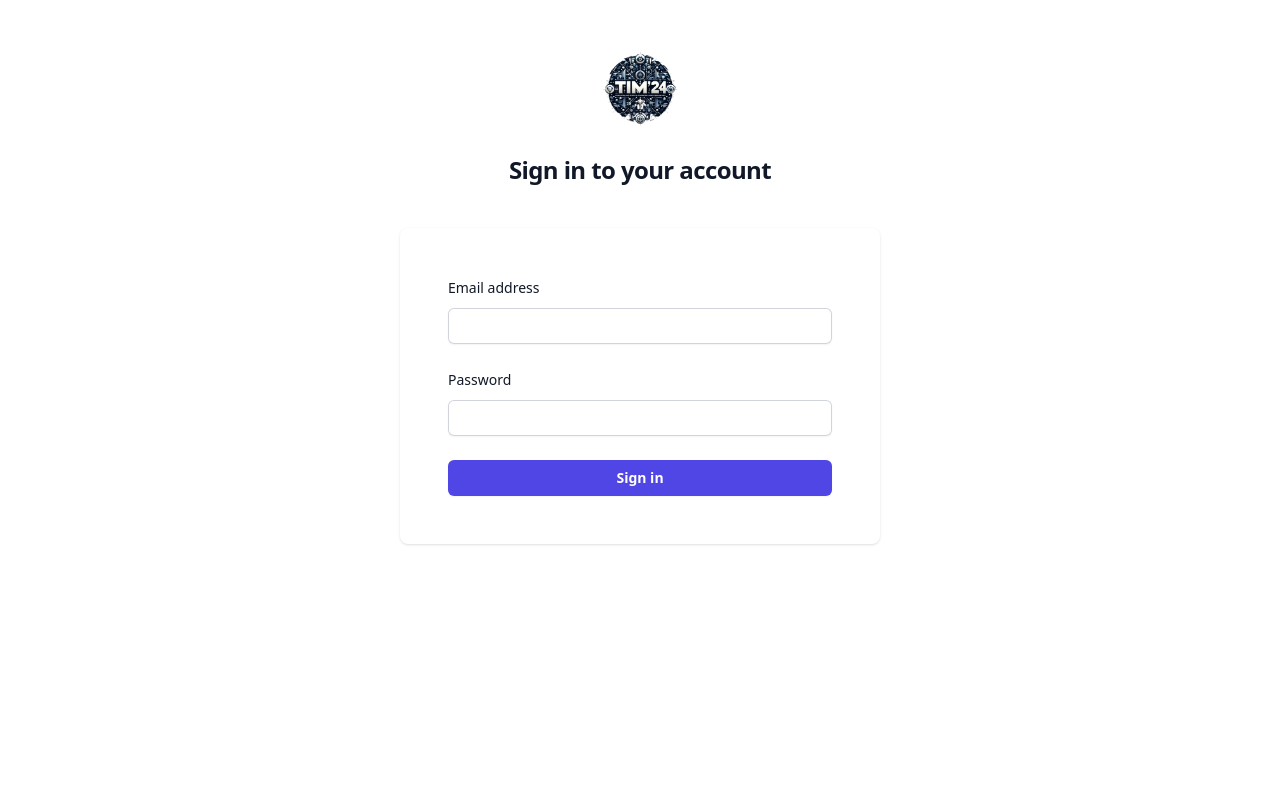
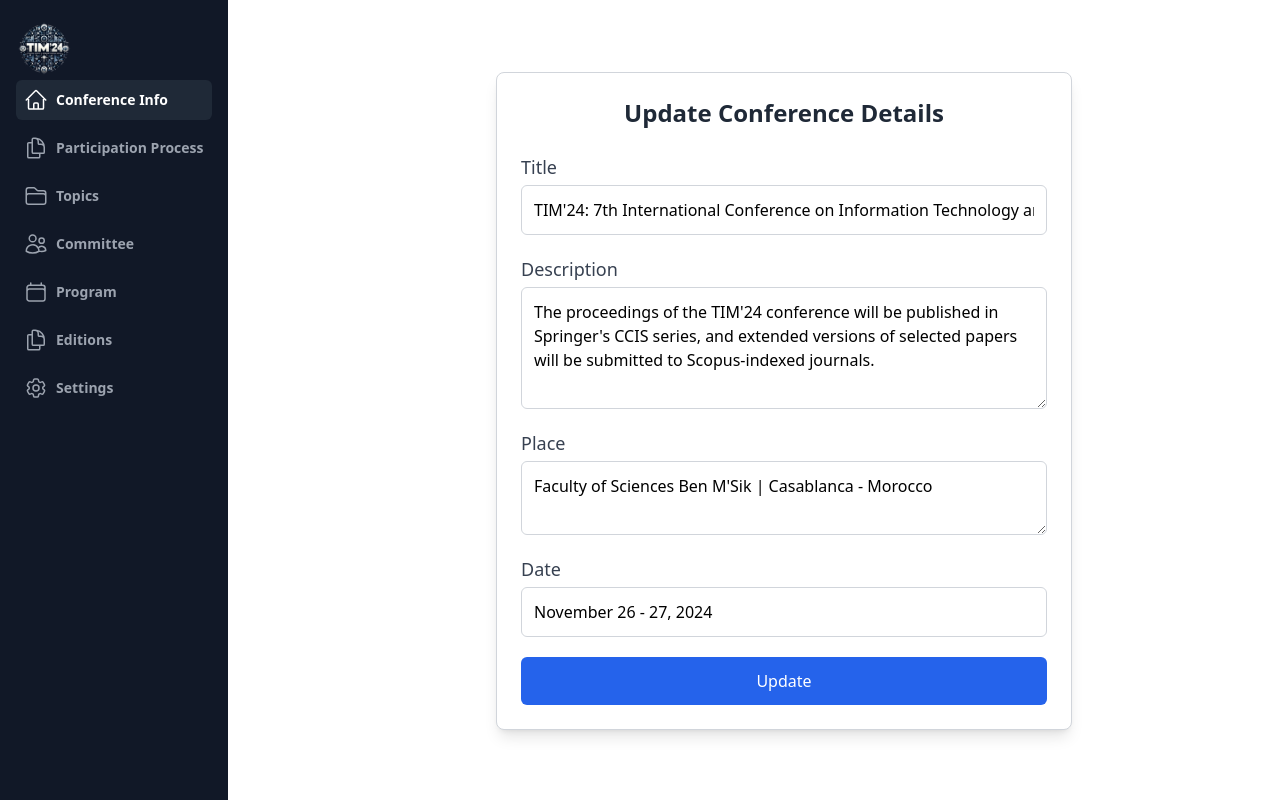
Before and after one commit to ilyasfarkhane-dev/back-office-tim24, a Next.js app: page / in a window 1280 px wide. Built offline with nearby package versions, Linux system fonts and the light colour scheme.

Commit message:
update false to true

```diff
--- a/app/layout.tsx
+++ b/app/layout.tsx
@@ -29,7 +29,7 @@ export default function RootLayout({
 }: Readonly<{
   children: React.ReactNode;
 }>) {
-  const isAuthenticated = false; // Replace with your authentication logic
+  const isAuthenticated = true; // Replace with your authentication logic
 
   return (
     <html lang="en">
```
